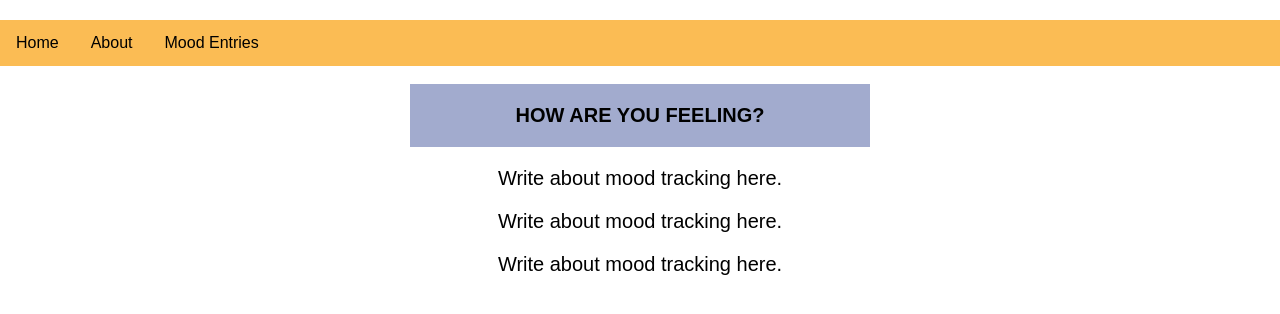
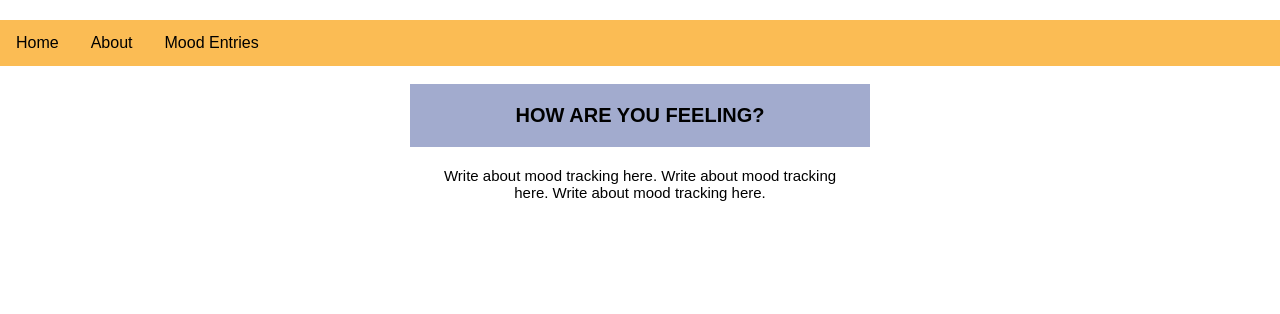
Before and after one commit to kaoxiong20/mood-tracker-react, a React (Create React App) app: page /about in a window 1280 px wide. Shown: the top 314 px of the page. Built offline with nearby package versions, Linux system fonts and the light colour scheme.

Commit message:
Added styling and content to the pages

```diff
--- a/src/components/About.js
+++ b/src/components/About.js
@@ -5,18 +5,21 @@ import styled from "styled-components";
 function About() {
     return (
     <>
+        <div className="main-content">
         <br/>
-        <Header />
-        <Info>Write about mood tracking here.</Info>
-        <Info>Write about mood tracking here.</Info>
-        <Info>Write about mood tracking here.</Info>
+            <Header/>
+            <Info>Write about mood tracking here. Write about mood tracking here. Write about mood tracking here.</Info>
+        </div>
     </>
-    )
-};
+    );
+}
 
 export default About;
 
 const Info = styled.p`
+    font-size: 15px;
+    padding: 20px 30px 20px 30px;
     text-align: center;
-    font-size: 20px;
+    margin: auto;
+    width: 400px;
 `
--- a/src/components/Home.js
+++ b/src/components/Home.js
@@ -1,15 +1,39 @@
 import React from 'react';
+import styled from 'styled-components';
+
 
 const Home = () => {
 
   return (
-    <div>
-      <h2>Mood Tracker</h2>
-      <p>Track your mood with this <em>Mood Tracking</em> webpage.</p>
-      <hr />
+    <HomeDiv>
+      <Title>Mood Tracker</Title>
+      <style>{'body { background-color: #EDE7DC; }'}</style>
+      <center><img src="/images/pexels-vie-studio-7004950.jpg" alt=""/></center>
+      <WelcomeMessage>When you keep track of your mood, you can keep
+        <br/> track of your patterns, behaviors, and feelings.</WelcomeMessage>
+      <SmallMessage>Track your mood with this simple <em>Mood Tracking</em> system.</SmallMessage>
 
-    </div>
+      <button type="submit">Let's Get Started!</button>
+    </HomeDiv>
   );
 }
 
 export default Home;
+
+const HomeDiv = styled.div`
+  text-align: center;
+`;
+
+const Title = styled.h1`
+  font-size: 40px;
+`;
+
+const WelcomeMessage = styled.h2`
+text-align: center;
+font-size: 18px;
+`;
+
+const SmallMessage = styled.p`
+text-align: center;
+font-size: 15px;
+`;
--- a/src/components/NewInput.js
+++ b/src/components/NewInput.js
@@ -3,6 +3,7 @@ import EntryCard from "./EntryCard";
 import Header from "./Header";
 import ShareButton from "./ShareButton";
 import EmojiPicker from 'emoji-picker-react';
+import styled from "styled-components";
 
 
 function NewInput() {
@@ -54,7 +55,7 @@ function NewInput() {
     return(
         <>
             <Header/>
-            <form onSubmit={handleSubmit}>
+            <StyledForm onSubmit={handleSubmit}>
                 <label>Date & Time: </label>
 
                 <input
@@ -86,7 +87,7 @@ function NewInput() {
                 <button type="submit">Submit Your Current Mood</button>
                 <ShareButton/>
                 <EmojiPicker />
-            </form>
+            </StyledForm>
 
         {messages.map((message, index) => (
             <div key={index}>
@@ -104,3 +105,7 @@ function NewInput() {
 }
 
 export default NewInput;
+
+const StyledForm = styled.form`
+    margin: auto;
+`
--- a/src/components/PastEntries.js
+++ b/src/components/PastEntries.js
@@ -6,7 +6,9 @@ const PastEntries = () => (
   <div className="main-content">
     <br/>
     <StyledH2>Past Mood Entries</StyledH2>
-    <StyledP>This shows your past entries.</StyledP>
+    <StyledP>This shows your past entries. Take a look at your past entries. Past entries. Write abut past entries here.
+
+    </StyledP>
     <EntryList />
   </div>
 );
--- a/src/components/Today.js
+++ b/src/components/Today.js
@@ -6,9 +6,13 @@ const Today = () => (
   <div className="main-content">
     <br/>
     <StyledH2>Today's Mood Entries</StyledH2>
-    <StyledP>Enter your entries for today's mood.</StyledP>
-    <StyledP>Think about: Who? What? Where? Why?</StyledP>
-    <StyledP>Where does this stem from?</StyledP>
+    <StyledP>Enter your entries for today's mood. Think about: Who? What? Where? Why? Where do these feelings stem from?
+      What can you do to change the way you are feeling? How is reflecting on your mood benefitting your overall health?
+    </StyledP>
+
+    <StyledP>
+    So let's talk about it...
+    </StyledP>
     <NewInput />
   </div>
 );
```
